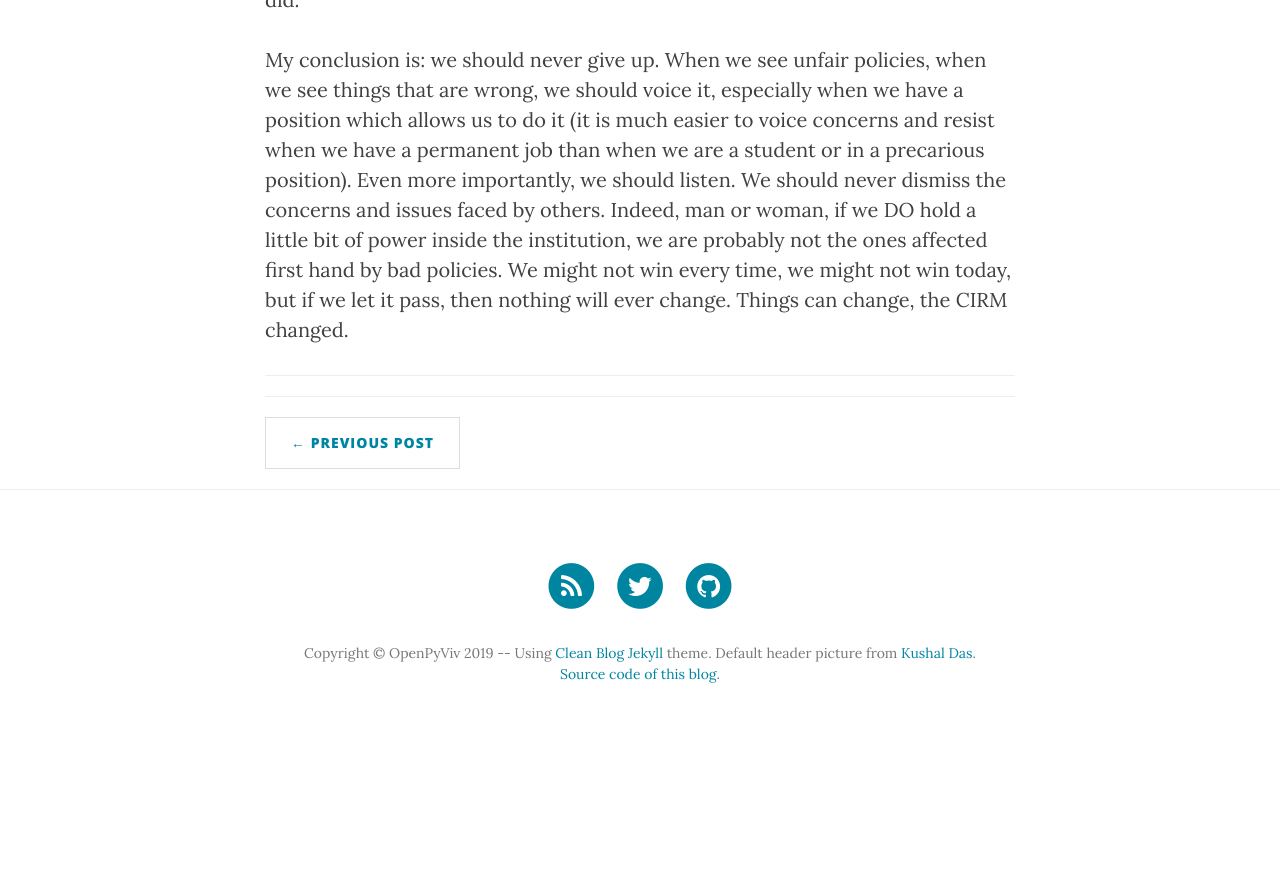
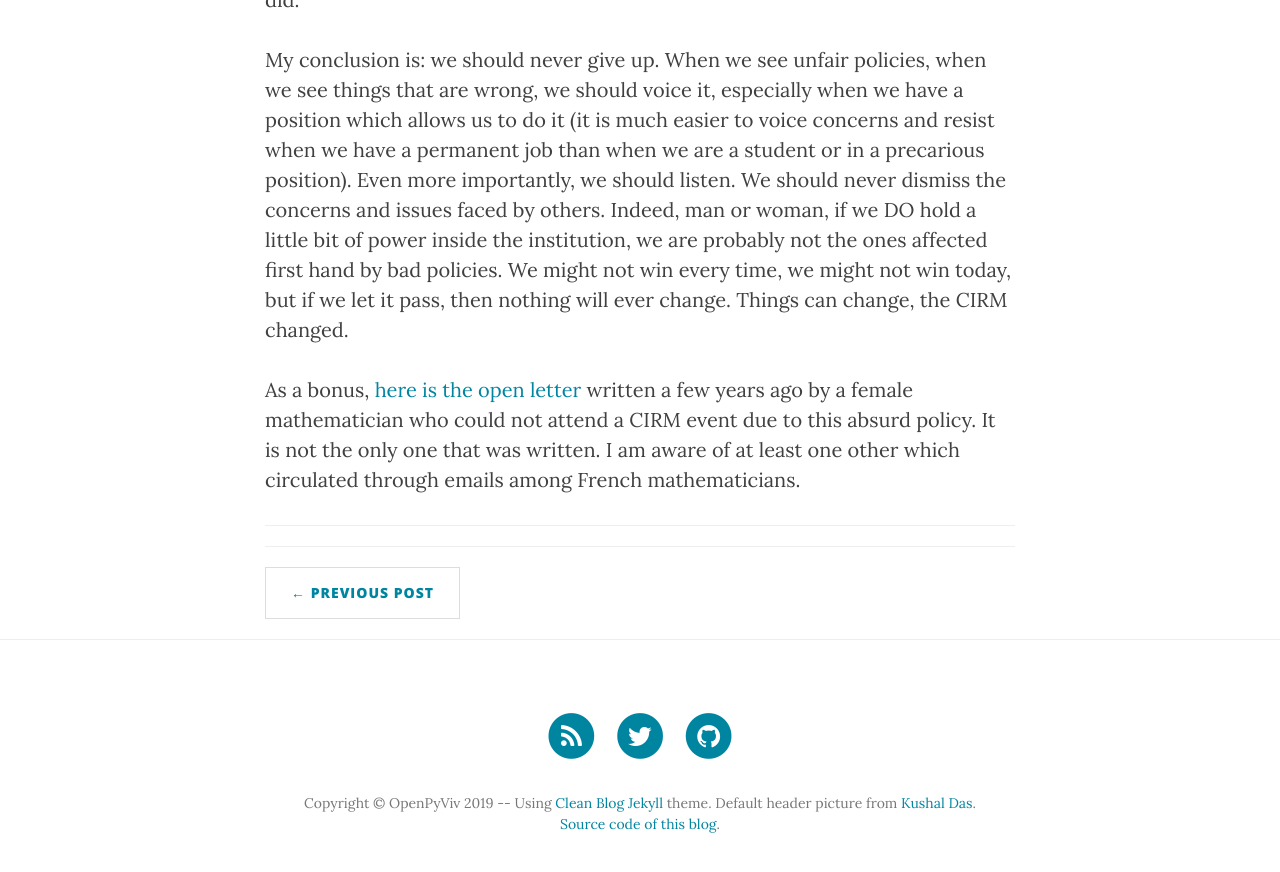
Before and after one commit to VivianePons/vivianepons.github.com, a Jekyll site: the page built from _posts/2019-02-11-baby-vs-cirm.md, in a window 1280 px wide and 900 px high, scrolled down 6395 px. Shown: the top 872 px of the window. Built offline with Jekyll 4.4.1, drawn with Linux system fonts in a browser that asks for light colours; nearby versions of some CDN libraries; comment, search, counter and statistics services are not loaded; before the commit the page ends 7145 px from its top, so only the background shows below that.

Commit message:
Adding link to open letter

```diff
--- a/_posts/2019-02-11-baby-vs-cirm.md
+++ b/_posts/2019-02-11-baby-vs-cirm.md
@@ -52,3 +52,5 @@ But this did not happen magically. I believe the CIRM did not see their policy a
 But things changed. They changed because women and allies did not give up. There were some open letters and petitions circulating. There were some pressure being made. At a time where supporting women in math was becoming "trendy", the policy started to be bad publicity. When CIRM would brag about their actions for supporting women (like women speaker requirements, women events, etc), there would be people to remind them of their policy. I actually know one of these women. She is a senior researcher very much involved in defending women in mathematics globally. Once at a board meeting for conference centers, she did say to them: "these things are nice of course, but what about accepting children and nursing mothers inside your facility? This is your biggest issue!". She told me the answer she got from the CIRM at the time was along the line of "What? This has nothing to do with that! This is a legal issue we cannot do anything about". Well, they could, and at some point, they did.
 
 My conclusion is: we should never give up. When we see unfair policies, when we see things that are wrong, we should voice it, especially when we have a position which allows us to do it (it is much easier to voice concerns and resist when we have a permanent job than when we are a student or in a precarious position). Even more importantly, we should listen. We should never dismiss the concerns and issues faced by others. Indeed, man or woman, if we DO hold a little bit of power inside the institution, we are probably not the ones affected first hand by bad policies. We might not win every time, we might not win today, but if we let it pass, then nothing will ever change. Things can change, the CIRM changed.
+
+As a bonus, [here is the open letter](https://www.mathematik.uni-marburg.de/~agricola/ewm-open-letter.html) written a few years ago by a female mathematician who could not attend a CIRM event due to this absurd policy. It is not the only one that was written. I am aware of at least one other which circulated through emails among French mathematicians.
```
